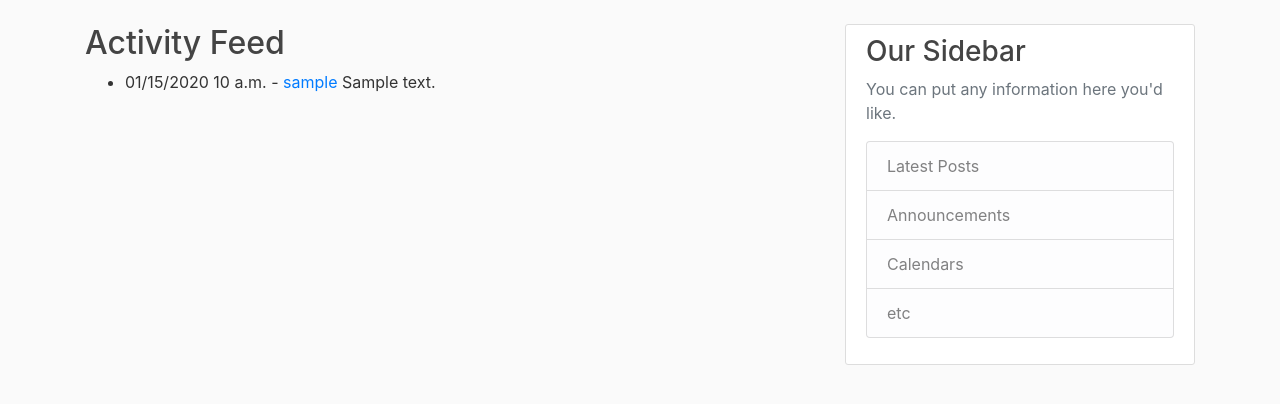
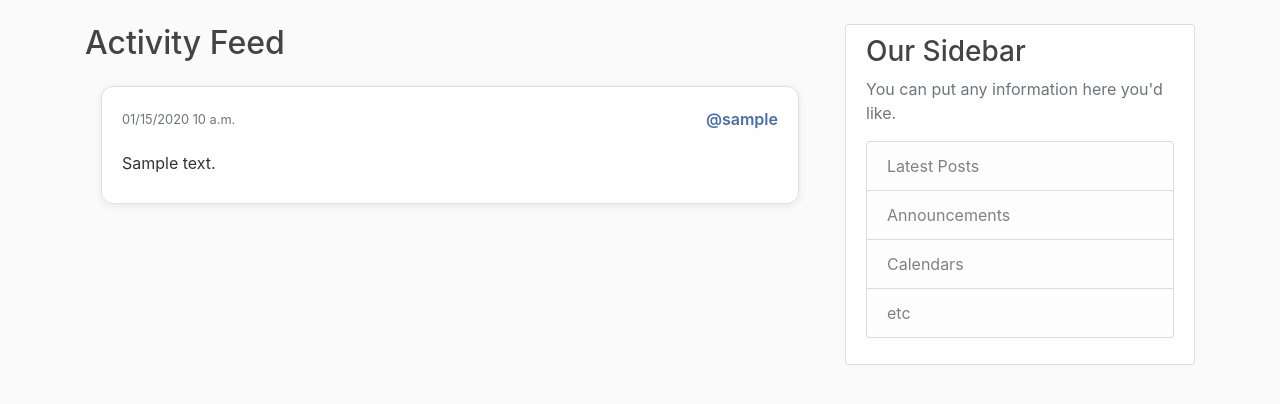
Before and after one commit to BejenaruIoanMatei/AI-PoweredFlowerClassification, a Django app: template licenta_project/blog/templates/blog/activity.html in a window 1280 px wide. Shown: the part 56-460 px from the top of the page. Run offline with Django 3.2, Linux system fonts and the light colour scheme; the template is opened without the code that fills it: most values are stand-ins (such as "Sample title", 1, 10 or a date in 2020); some libraries are stand-ins or nearby versions.

Commit message:
22. Activity page template upgrade

```diff
--- a/licenta_project/blog/static/blog/main.css
+++ b/licenta_project/blog/static/blog/main.css
@@ -1,3 +1,4 @@
+/* main.css */
 body {
     background: #fafafa;
     color: #333333;
@@ -82,3 +83,58 @@ body {
 .account-heading {
     font-size: 2.5rem;
 }
+
+/* Stilizare Activity Feed */
+.activity-container {
+  display: flex;
+  flex-direction: column;
+  gap: 1rem;
+  max-width: 800px;
+  margin: 0 auto;
+  padding: 1rem;
+}
+
+.activity-card {
+  background: white;
+  border-radius: 12px;
+  border: 1px solid #e0e0e0;
+  padding: 1.25rem;
+  box-shadow: 0 2px 8px rgba(0,0,0,0.08);
+  transition: all 0.3s ease;
+}
+
+.activity-card:hover {
+  box-shadow: 0 4px 12px rgba(0,0,0,0.12);
+  transform: translateY(-2px);
+}
+
+.activity-header {
+  display: flex;
+  justify-content: space-between;
+  align-items: center;
+  margin-bottom: 0.75rem;
+  flex-wrap: wrap;
+  gap: 0.5rem;
+}
+
+.activity-time {
+  font-size: 0.8rem;
+  color: #6c757d;
+}
+
+.activity-user {
+  font-weight: 600;
+  color: #4a6fa5;
+  text-decoration: none;
+}
+
+.activity-user:hover {
+  color: #3a5a8c;
+  text-decoration: underline;
+}
+
+.activity-body {
+  color: #333;
+  line-height: 1.5;
+  padding: 0.5rem 0;
+}
--- a/licenta_project/blog/templates/blog/activity.html
+++ b/licenta_project/blog/templates/blog/activity.html
@@ -1,13 +1,17 @@
 {% extends "blog/base.html" %}
 {% block content %}
   <h2>Activity Feed</h2>
-  <ul>
+  <div class="activity-container">
     {% for act in activities %}
-    <li>
-        {{ act.timestamp|date:"SHORT_DATETIME_FORMAT" }} -
-        <a href="{% url 'user-garden' act.user.username %}">{{ act.user.username }}</a>
+    <div class="activity-card">
+      <div class="activity-header">
+        <span class="activity-time">{{ act.timestamp|date:"SHORT_DATETIME_FORMAT" }}</span>
+        <a href="{% url 'user-garden' act.user.username %}" class="activity-user">@{{ act.user.username }}</a>
+      </div>
+      <div class="activity-body">
         {{ act.message }}
-      </li>
+      </div>
+    </div>
     {% endfor %}
-  </ul>
+  </div>
 {% endblock %}
```
Also changed, not shown: licenta_project/virtual_garden/templates/virtual_garden/base.html (deleted). Lines whose indentation alone changed are shown as unchanged.
